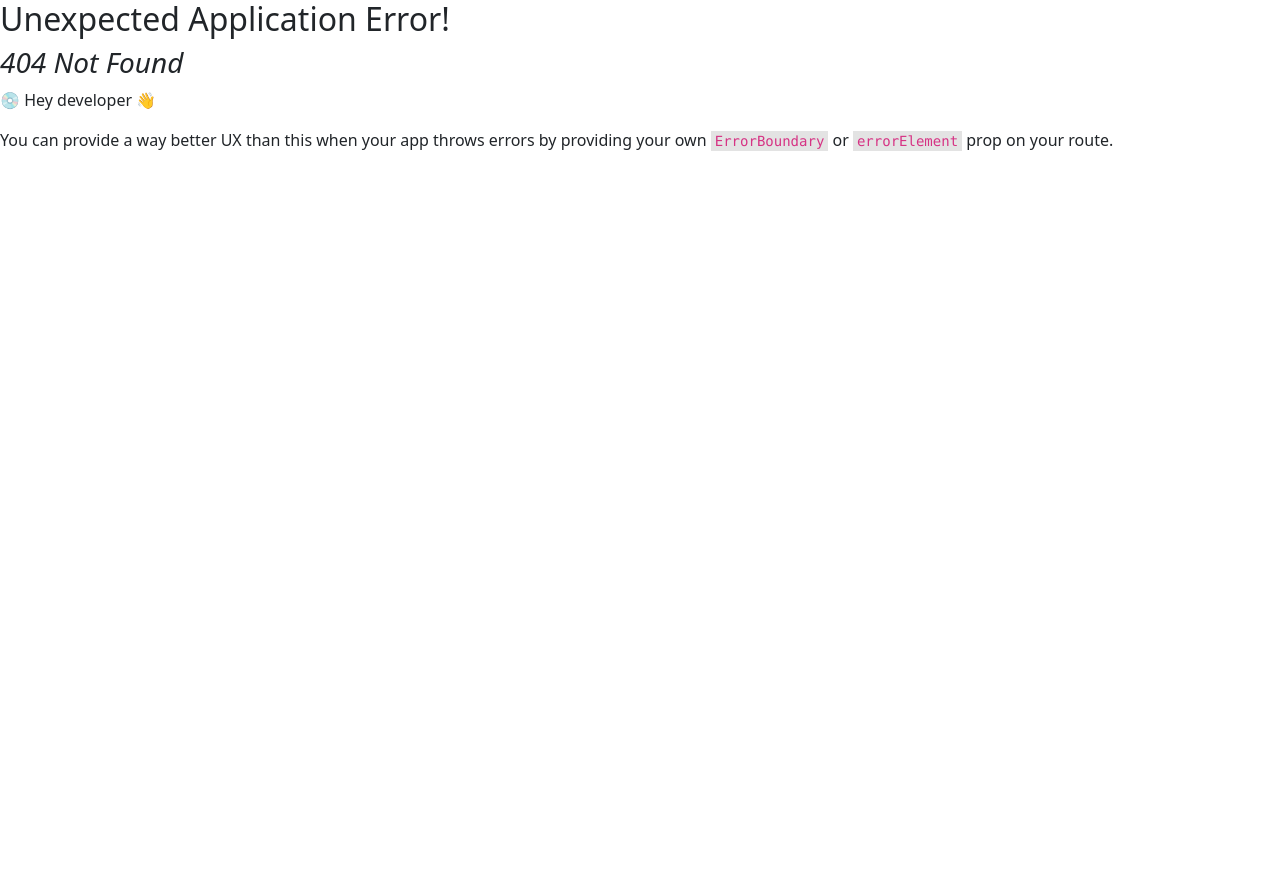
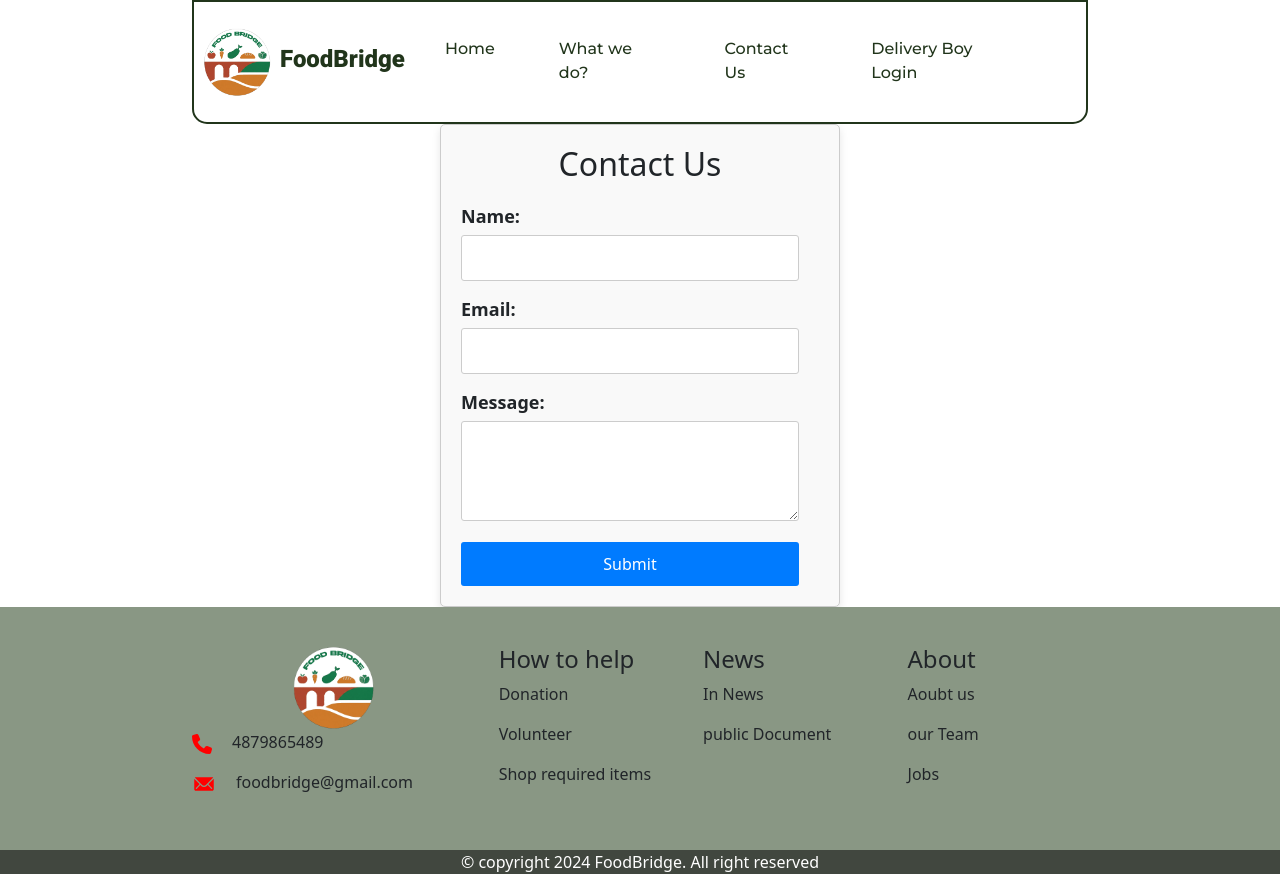
Before and after one commit to onkarhol999/FoodBridge, a React (Vite) app in the folder Client/: page /Contact in a window 1280 px wide. Before the commit this address had no page. Before the commit the page ends 800 px from the top, so only its background shows below. Built offline with nearby package versions, Linux system fonts and the light colour scheme.

Commit message:
Login for Delivery Boy is Done

```diff
--- a/Client/index.html
+++ b/Client/index.html
@@ -2,7 +2,7 @@
 <html lang="en">
   <head>
     <meta charset="UTF-8" />
-    <link rel="icon" type="image/svg+xml" href="/vite.svg" />
+    <link rel="icon" type="image/svg+xml" href="./src/components/images/FoodBridge.png" />
     <meta name="viewport" content="width=device-width, initial-scale=1.0" />
     <!-- bootstrap css cdn -->
     <link href="https://cdn.jsdelivr.net/npm/bootstrap@5.3.3/dist/css/bootstrap.min.css" rel="stylesheet" integrity="sha384-QWTKZyjpPEjISv5WaRU9OFeRpok6YctnYmDr5pNlyT2bRjXh0JMhjY6hW+ALEwIH" crossorigin="anonymous">
--- /dev/null
+++ b/Client/src/components/ContactUs/ContactUs.css
@@ -0,0 +1,53 @@
+/* ContactForm.css */
+
+.contact-form-container {
+    width: 400px;
+    margin: 0 auto;
+    padding: 20px;
+    border: 1px solid #ccc;
+    border-radius: 5px;
+    background-color: #f9f9f9;
+    box-shadow: 0 4px 8px rgba(0, 0, 0, 0.1);
+  }
+
+  .contact-form-container h2 {
+    margin-bottom: 20px;
+    text-align: center;
+  }
+
+  .form-group {
+    margin-bottom: 15px;
+  }
+
+  .form-group label {
+    display: block;
+    margin-bottom: 5px;
+  }
+
+  .form-group input[type='text'],
+  .form-group input[type='email'],
+  .form-group textarea {
+    width: calc(100% - 20px);
+    padding: 10px;
+    border: 1px solid #ccc;
+    border-radius: 3px;
+  }
+
+  .form-group textarea {
+    height: 100px;
+  }
+
+  button[type='submit'] {
+    width: calc(100% - 20px);
+    padding: 10px;
+    background-color: #007bff;
+    color: #fff;
+    border: none;
+    border-radius: 3px;
+    cursor: pointer;
+    transition: background-color 0.3s ease;
+  }
+
+  button[type='submit']:hover {
+    background-color: #0056b3;
+  }
--- /dev/null
+++ b/Client/src/components/ContactUs/ContactUs.jsx
@@ -0,0 +1,55 @@
+// ContactForm.jsx
+
+import React, { useState } from 'react';
+import './ContactUs.css';
+
+const ContactForm = () => {
+  const [name, setName] = useState('');
+  const [email, setEmail] = useState('');
+  const [message, setMessage] = useState('');
+
+  const handleSubmit = (event) => {
+    event.preventDefault();
+    console.log('Name:', name);
+    console.log('Email:', email);
+    console.log('Message:', message);
+    // Add your logic to handle form submission, such as sending data to a server
+  };
+
+  return (
+    <div className="contact-form-container">
+      <h2>Contact Us</h2>
+      <form onSubmit={handleSubmit}>
+        <div className="form-group">
+          <label>Name:</label>
+          <input
+            type="text"
+            value={name}
+            onChange={(e) => setName(e.target.value)}
+            required
+          />
+        </div>
+        <div className="form-group">
+          <label>Email:</label>
+          <input
+            type="email"
+            value={email}
+            onChange={(e) => setEmail(e.target.value)}
+            required
+          />
+        </div>
+        <div className="form-group">
+          <label>Message:</label>
+          <textarea
+            value={message}
+            onChange={(e) => setMessage(e.target.value)}
+            required
+          ></textarea>
+        </div>
+        <button type="submit">Submit</button>
+      </form>
+    </div>
+  );
+};
+
+export default ContactForm;
--- /dev/null
+++ b/Client/src/components/DeliveryBoyLogin/DeliveryBoyLogin.css
@@ -0,0 +1,67 @@
+/* DeliveryBoyLogin.css */
+
+/* Main container styles */
+.container {
+    position: fixed; /* Fixed position */
+    top: 0;
+    left: 0;
+    width: 100%;
+    height: 100%;
+    display: flex;
+    justify-content: center; /* Center horizontally */
+    align-items: center; /* Center vertically */
+    background-color: #f0f0f0; /* Background color */
+  }
+
+  .form-container {
+    width: 300px;
+    height: auto;
+    padding: 30px;
+    border: 1px solid #ccc;
+    margin-left: 40%;
+    margin-top: 10%;
+    margin-bottom: 10%;
+    border-radius: 10px;
+    background-color: #dcf5c2;
+    box-shadow: 0 4px 8px rgba(0, 0, 0, 0.1);
+    text-align: center; /* Center-align content */
+  }
+
+  .form-container h2 {
+    margin-bottom: 20px;
+  }
+
+  .form-group {
+    margin-bottom: 15px;
+    border-radius: 20px;
+  }
+
+  .form-group label {
+    display: block;
+    margin-bottom: 5px;
+    border-radius: 20px;
+    font-size: large;
+    font-weight: bold;
+  }
+
+  .form-group input {
+    width: calc(100% - 20px); /* Subtract padding */
+    padding: 10px;
+    border: 1px solid #cccccc;
+    border-radius: 3px;
+  }
+
+  .form-group button {
+    width: calc(100% - 20px); /* Subtract padding */
+    padding: 10px;
+    background-color: #007bff;
+    color: #fff;
+    border: none;
+    border-radius: 3px;
+    cursor: pointer;
+    transition: background-color 0.3s ease;
+  }
+
+  .form-group button:hover {
+    background-color: #0056b3;
+  }
--- /dev/null
+++ b/Client/src/components/DeliveryBoyLogin/DeliveryBoyLogin.jsx
@@ -0,0 +1,46 @@
+import React, { useState } from 'react';
+import { NavLink } from 'react-router-dom';
+import './DeliveryBoyLogin.css'; // Import the CSS file
+
+const LoginForm = () => {
+  const [email, setEmail] = useState('');
+  const [password, setPassword] = useState('');
+
+  const handleSubmit = (event) => {
+    event.preventDefault();
+    console.log('Email:', email);
+    console.log('Password:', password);
+    // Here you can add your logic for authentication, such as sending the data to a server for validation
+  };
+
+  return (
+    <div className="form-container"> {/* Apply form-container class */}
+      <h2>Login for Delivery Boy</h2>
+      <form onSubmit={handleSubmit}>
+        <div className="form-group"> {/* Apply form-group class */}
+          <label>Email:</label>
+          <input
+            type="email"
+            value={email}
+            onChange={(e) => setEmail(e.target.value)}
+            required
+          />
+        </div>
+        <div className="form-group"> {/* Apply form-group class */}
+          <label>Password:</label>
+          <input
+            type="password"
+            value={password}
+            onChange={(e) => setPassword(e.target.value)}
+            required
+          />
+        </div>
+        <NavLink to="/delivery">
+          <button type="submit">Login</button>
+        </NavLink>
+      </form>
+    </div>
+  );
+};
+
+export default LoginForm;
--- a/Client/src/components/navbar/Navbar.jsx
+++ b/Client/src/components/navbar/Navbar.jsx
@@ -11,7 +11,7 @@ function Navbar() {
           <div className="container-fluid">
               <a className="navbar-brand" href="#">
                   <img className='navLogo mx-2' src={logo1}/>
-                  <NavLink to="/Home">
+                  <NavLink to="/Home" style={{ textDecoration: 'none' }}>
                   <p>FoodBridge </p>
                   </NavLink>
               </a>
@@ -20,20 +20,25 @@ function Navbar() {
               </button>
               <div className="collapse navbar-collapse" id="navbarSupportedContent">
                   <ul className="navbar-nav  ms-auto order-5 mx-5 nav-underline">
+                  <NavLink to="/Home" style={{ textDecoration: 'none' }}>
                       <li className="nav-item mx-3">
-                      <a className="nav-link" aria-current="page" href="#">How To Help</a>
+                      <a className="nav-link" aria-current="page" href="#">Home</a>
                       </li>
+                      </NavLink>
                       <li className="nav-item mx-3">
                       <a className="nav-link" href="#">What we do?</a>
                       </li>
+                      <NavLink to="/ContactUs" style={{ textDecoration: 'none' }}>
                       <li className="nav-item mx-3">
                       <a className="nav-link" href="#">Contact Us</a>
                       </li>
-                      <NavLink to="/delivery">
-                      <li className="nav-item mx-3">
-                      <a className="nav-link" href="#">Admin Login</a>
-                      </li>
                       </NavLink>
+                      <NavLink to="/loginDB" style={{ textDecoration: 'none' }}>
+                          <li className="nav-item mx-3">
+                            <a className="nav-link" href="#">Delivery Boy Login</a>
+                          </li>
+                        </NavLink>
+
                   </ul>
               </div>
           </div>
--- a/Client/src/main.jsx
+++ b/Client/src/main.jsx
@@ -6,6 +6,8 @@ import Home from './components/HomePage/homePage'
 import DonationForm from './components/DonationUserData/DonationForm'
 import DeliveryBoyForm from './components/DeliveryDashboard/DiliveryDashboard'
 import HomePage from './components/HomePage/homePage'
+import DeliveryBoy from './components/DeliveryBoyLogin/DeliveryBoyLogin'
+import ContactUs from './components/ContactUs/ContactUs'
 
 const router = createBrowserRouter(
   createRoutesFromElements(
@@ -14,6 +16,9 @@ const router = createBrowserRouter(
     <Route path="donation" element={<DonationForm/>} />
     <Route path="delivery" element={<DeliveryBoyForm/>} />
     <Route path="Home" element={<HomePage/>} />
+    <Route path="loginDB" element={<DeliveryBoy/>} />
+    <Route path="Contact" element={<ContactUs/>} />
+
     </Route>
   )
 );
```
Also changed, not shown: Client/src/App.jsx (+11 -11 lines).
